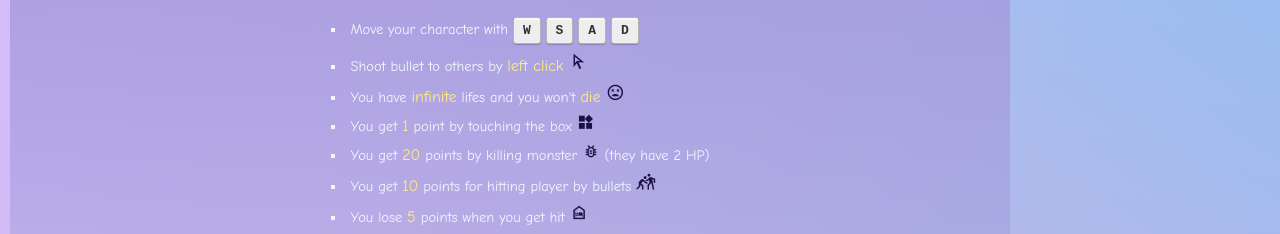
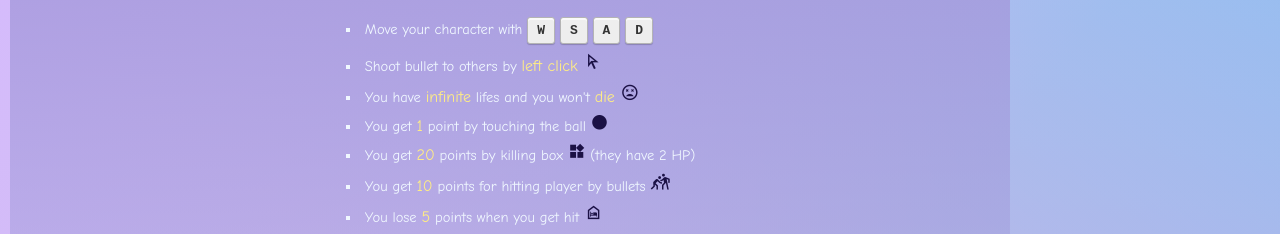
Before and after one commit to 021JasonLi/COMP4021-Project21-4021.io, a website: page public/index.html in a window 1280 px wide. Shown: the part 291-525 px from the top of the page. Drawn offline with nearby package versions, Linux system fonts and the light colour scheme; no server answers; a web font is replaced by a local one.

Commit message:
changed how to play description

```diff
--- a/public/index.html
+++ b/public/index.html
@@ -85,11 +85,11 @@
                         <li>You have <span class="how-to-play-important">infinite</span> lifes and you won't <span class="how-to-play-important">die <span class="material-symbols-outlined">
                             sentiment_very_dissatisfied
                             </span> </span></li>
-                        <li>You get <span class="how-to-play-important">1</span> point by touching the box <span class="material-icons">
+                        <li>You get <span class="how-to-play-important">1</span> point by touching the ball <span class="material-symbols-rounded">
+                            circle
+                            </span></li>
+                        <li>You get <span class="how-to-play-important">20</span> points by killing box <span class="material-icons">
                             widgets
-                            </span></li>
-                        <li>You get <span class="how-to-play-important">20</span> points by killing monster <span class="material-symbols-outlined">
-                            bug_report
                             </span> (they have 2 HP)</li>
                         <li>You get <span class="how-to-play-important">10</span> points for hitting player by bullets <span class="how-to-play-important"><span class="material-symbols-outlined">
                             sports_kabaddi
--- a/public/style.css
+++ b/public/style.css
@@ -1,5 +1,6 @@
 @import url("https://fonts.googleapis.com/css2?family=Abel&display=swap");
 @import url("https://fonts.googleapis.com/css2?family=Shizuru&display=swap");
+@import url("https://fonts.googleapis.com/css2?family=Material+Symbols+Rounded");
 
 :root {
     --field-color: gray;
@@ -344,9 +345,17 @@ button.icon:active {
     border-radius: 12px;
 }
 
-#how-to-play .material-symbols-outlined, #how-to-play .material-icons {
+#how-to-play .material-symbols-outlined, #how-to-play .material-icons, #how-to-play .material-symbols-rounded {
     font-size: 120%;
     color: var(--icon-color);
+}
+
+.material-symbols-rounded {
+    font-variation-settings:
+    'FILL' 1,
+    'wght' 400,
+    'GRAD' 0,
+    'opsz' 24
 }
 
 #how-to-play-cap {
```
